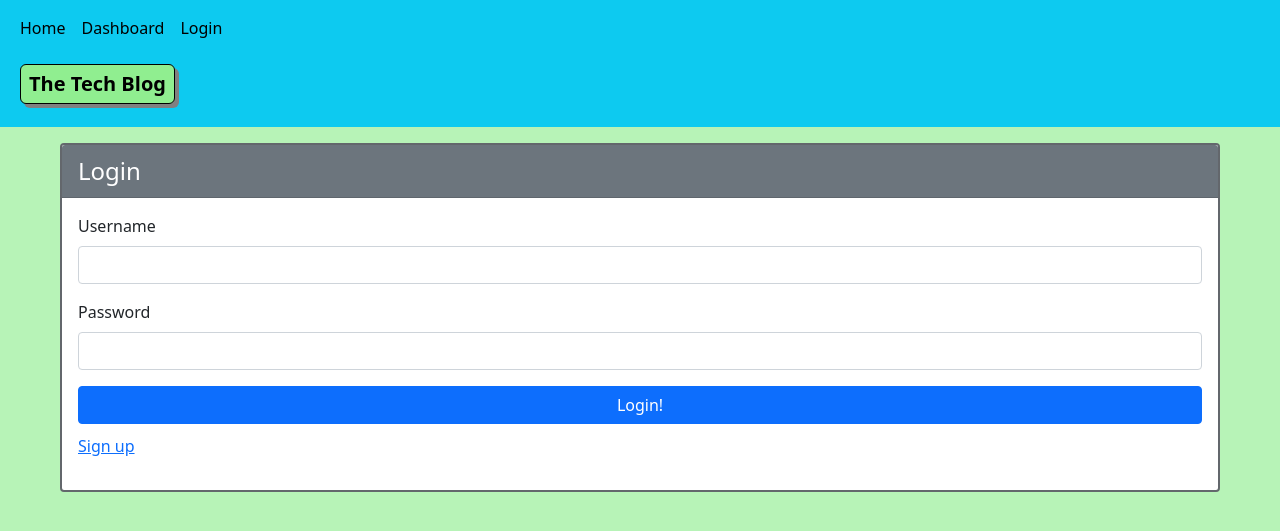
After one commit to wonjong2/Tech_Blog_MVC, a Node server app: page /login in a window 1280 px wide. The commit adds this page. Shown: the top 531 px of the page. Run offline with Node 20, Linux system fonts and the light colour scheme; some libraries are stand-ins or nearby versions.

Commit message:
Implements GET '/login' route

```diff
--- a/controllers/home-routes.js
+++ b/controllers/home-routes.js
@@ -1,5 +1,6 @@
 const router = require('express').Router();
 const { User, Post } = require('../models');
+const withAuth = require('../utils/auth');
 
 router.get('/', async (req, res) => {
     try {
@@ -13,8 +14,8 @@ router.get('/', async (req, res) => {
                 ]
             }
         )
-        const posts = postData.map((post) => post.get({plain: true}));
-        res.render('post',{posts, logged_in: req.session.loggedIn});
+        const posts = postData.map((post) => post.get({ plain: true }));
+        res.render('post', { posts, logged_in: req.session.loggedIn });
     }
     catch (err) {
         console.log(err);
@@ -22,4 +23,22 @@ router.get('/', async (req, res) => {
     }
 });
 
+router.get('/dashboard', withAuth, async (req, res) => {
+    try {
+        const myPostData = await Post.findAll({
+            where: { id: req.session.user }
+        })
+        const myPosts = myPostData.map((post) => post.get({ plain: true }));
+        res.render('dashboard', { myPosts, logged_in: true })
+    }
+    catch (err) {
+        console.log(err);
+        res.status(500).json(err);
+    }
+});
+
+router.get('/login', async (req, res) => {
+    res.render('login');
+});
+
 module.exports = router;
--- a/public/css/style.css
+++ b/public/css/style.css
@@ -26,6 +26,14 @@ body {
     border: 2px rgb(99, 103, 108) solid
 }
 
-.post-title {
+.title {
     font-size: 1.5rem
 }
+
+.btn {
+    width: 100%;
+}
+
+.auth-option {
+    margin: 10px 0 0 0
+}
--- /dev/null
+++ b/views/login.handlebars
@@ -0,0 +1,44 @@
+<div class="container-fluid">
+    <div class="card mt-3 mx-5" data-id="1">
+        <div
+            class="d-flex justify-content-start align-items-center card-header bg-secondary"
+        >
+            <p class="title mb-0">Login</p>
+        </div>
+        <div class="card-body">
+            <form class="form login-form">
+                <div class="mb-3">
+                    <label
+                        for="username-login"
+                        class="form-label"
+                    >Username</label>
+                    <input
+                        type="text"
+                        class="form-control"
+                        id="username-login"
+                    />
+                </div>
+                <div class="mb-3">
+                    <label
+                        for="password-login"
+                        class="form-label"
+                    >Password</label>
+                    <input
+                        type="text"
+                        class="form-control"
+                        id="password-login"
+                    />
+                </div>
+                <div class="form-group">
+                    <button
+                        class="btn btn-primary"
+                        type="submit"
+                    >Login!</button>
+                </div>
+                <p class="auth-option"><a href="/signup">Sign up</a></p>
+            </form>
+        </div>
+    </div>
+</div>
+
+<script scr="./js/login.js" type="text/javascript"></script>
--- a/views/post.handlebars
+++ b/views/post.handlebars
@@ -4,7 +4,7 @@
             <div
                 class="d-flex justify-content-between align-items-center card-header bg-secondary"
             >
-                <p class="post-title mb-0">{{this.title}}</p>
+                <p class="title mb-0">{{this.title}}</p>
                 <p class="user-date mb-0">Posted by
                     {{this.user.user_name}}
                     on
```
Also changed, not shown: utils/auth.js (added, +10 -0 lines).
